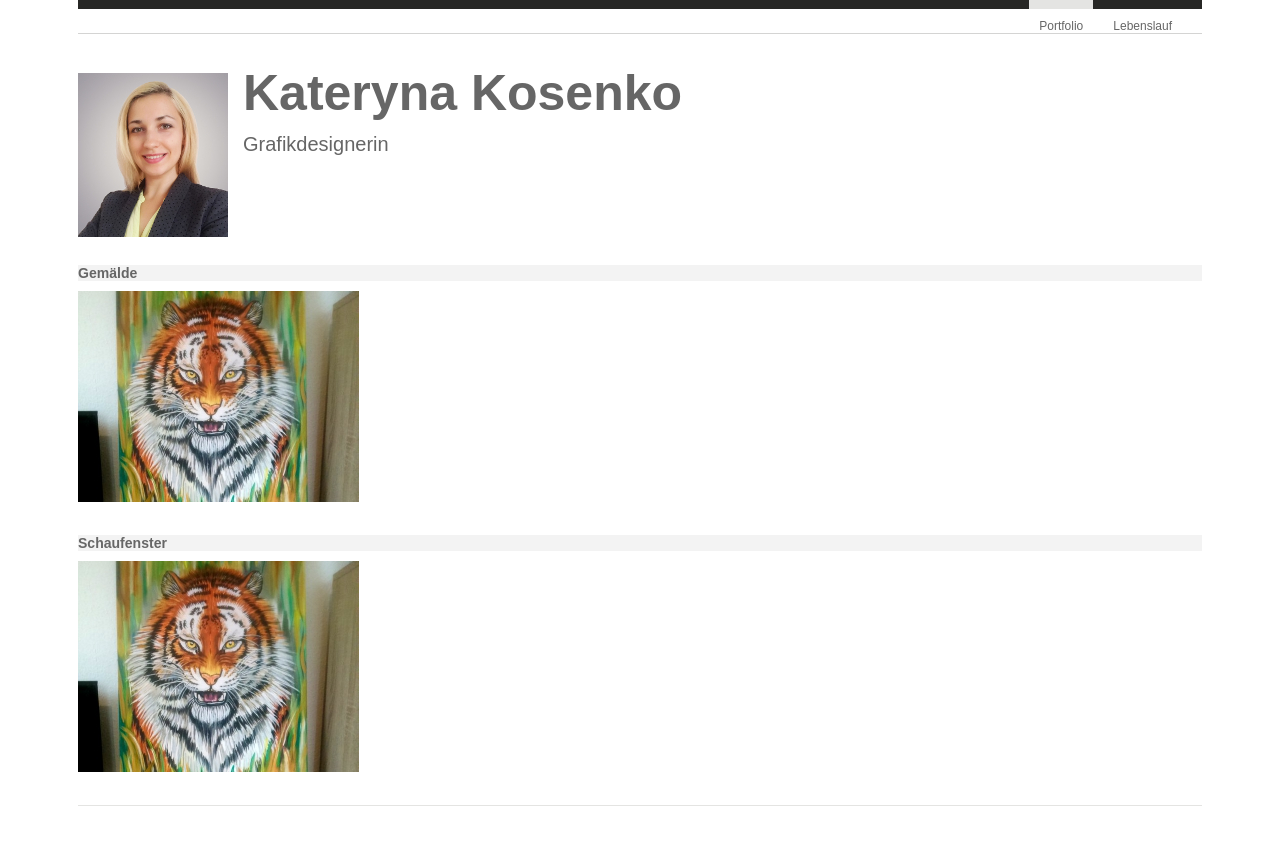
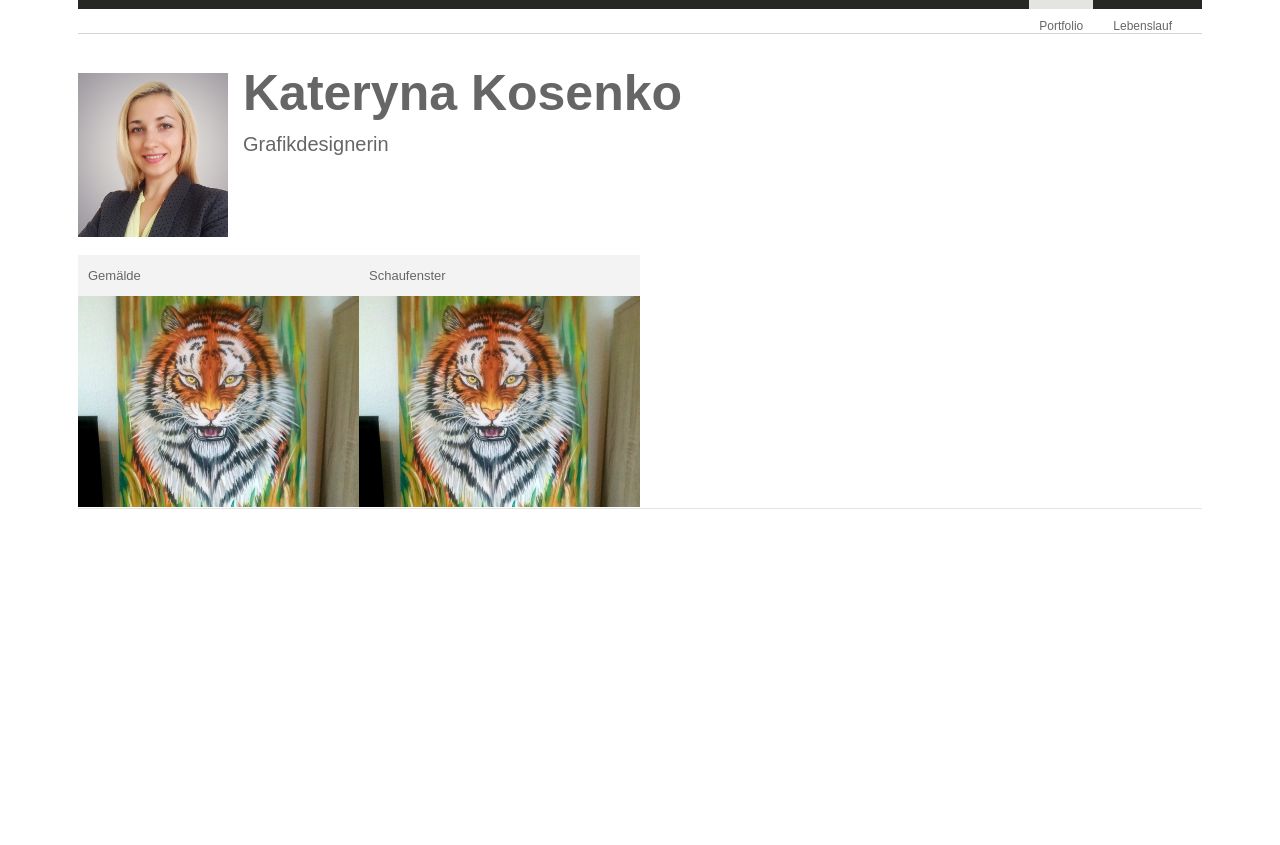
Before and after one commit to vkosenko/katj, a Jekyll site: the page built from index.html, in a window 1280 px wide. Shown: the top 845 px of the page. Built offline with Jekyll 4.4.1, drawn with Linux system fonts in a browser that asks for light colours; nearby versions of some CDN libraries.

Commit message:
Updated: index

```diff
--- a/index.html
+++ b/index.html
@@ -33,7 +33,9 @@ layout: default
                         {% assign i = i | plus:1 %}
                         {% assign evenOdd = "even" %}
                         {% assign thumb = "images/portfolio/gemaelde/thumbs/gemaelde_1.jpg" %}
-                        <article id="node-{{ portfolio.hash }}" class="node node-article node-promoted node-teaser {{ evenOdd }} first %%BIG_POST_PREFIX%%post-box clearfix" about="portfolio.html#{{ portfolio.hash }}" typeof="sioc:Item foaf:Document">
+                        {% assign postPrefix = "" %}
+
+                        <article id="node-{{ portfolio.hash }}" class="node node-article node-promoted node-teaser {{ evenOdd }} first {{ postPrefix }}post-box clearfix" about="portfolio.html#{{ portfolio.hash }}" typeof="sioc:Item foaf:Document">
                             <header>
                                 <h3><a href="portfolio.html#{{ portfolio.hash }}">{{ portfolio.name }}</a></h3>
                                 <span property="dc:title" content="{{ portfolio.name }}" class="rdf-meta element-hidden"></span>
```
